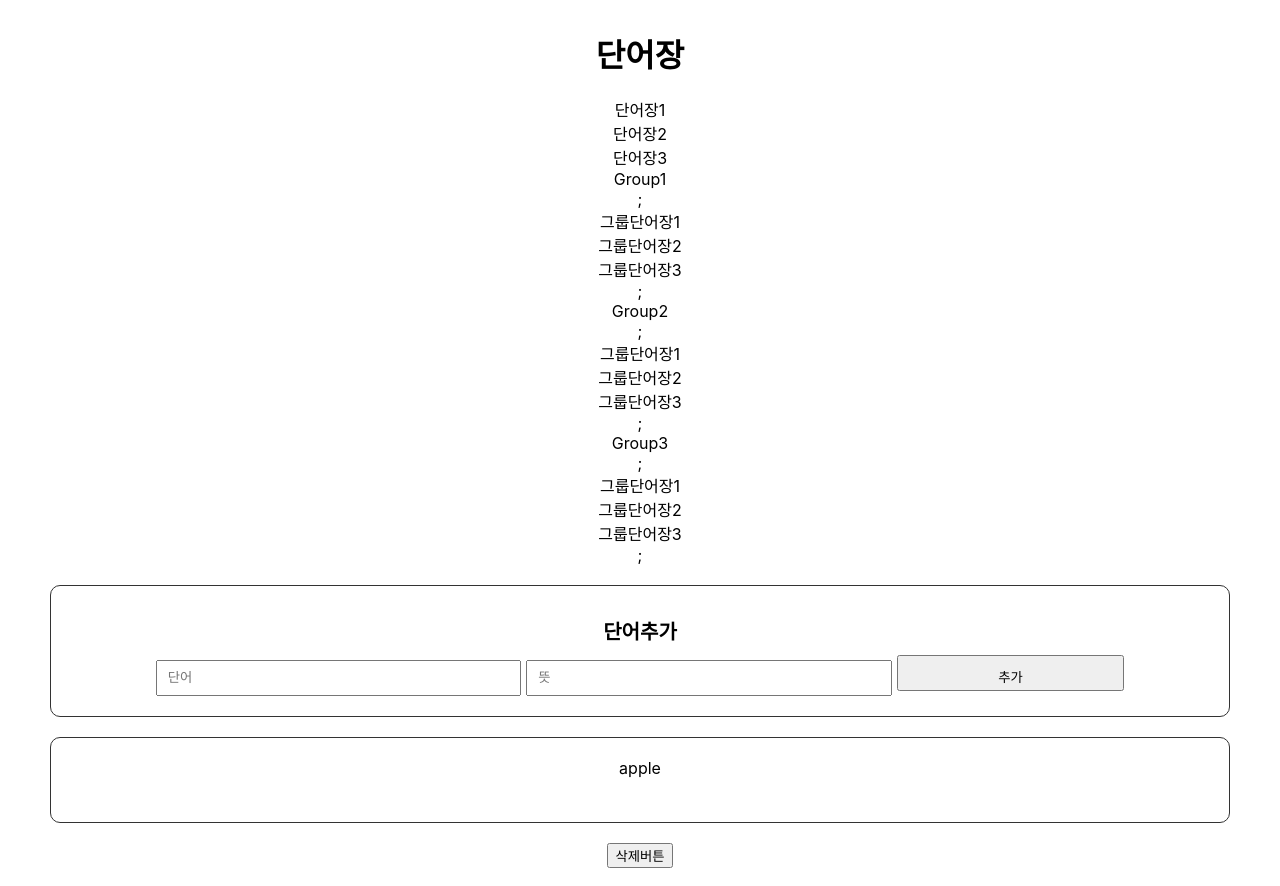
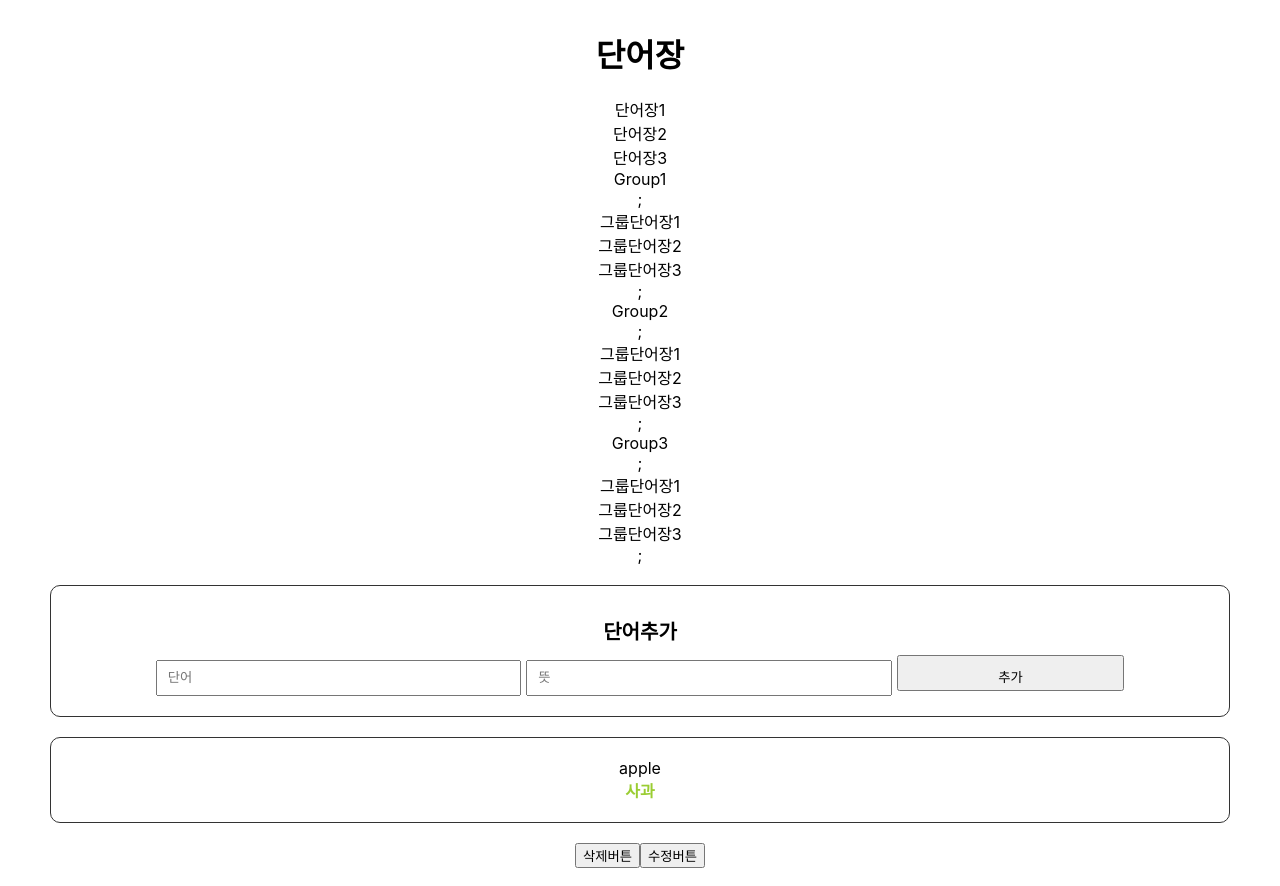
Before and after one commit to 2seunghye/wordbook-fe, a React (Create React App) app: page / in a window 1280 px wide. Shown: the top 886 px of the page. Built offline with nearby package versions, Linux system fonts and the light colour scheme.

Commit message:
Add Modify Word Function

```diff
--- /dev/null
+++ b/src/Components/Body/ModifyWord.js
@@ -0,0 +1,46 @@
+import React from 'react';
+
+class ModifyWord extends React.Component {
+  constructor(props) {
+    super(props);
+    this.state = {
+      id: this.props.id,
+      newVoca: this.props.voca,
+      newMeaning: this.props.meaning,
+    };
+  }
+
+  onChangeHandler = (e) => {
+    this.setState({
+      [e.target.name]: e.target.value,
+    });
+  };
+
+  onCreateHandler = () => {
+    const { newVoca, newMeaning, id } = this.state;
+    const { onReviseWord, onToggleIsBeenModifying } = this.props;
+    const word = { id: id, voca: newVoca, meaning: newMeaning };
+    onReviseWord(word);
+    onToggleIsBeenModifying();
+  };
+
+  render() {
+    const { newVoca, newMeaning } = this.state;
+    const { onReviseWord } = this.props;
+    return (
+      <div>
+        <div className="addWordForm">
+          <h2>단어수정</h2>
+          <label htmlFor="voca"></label>
+          <input type="text" id="voca" name="newVoca" onChange={this.onChangeHandler} value={newVoca} placeholder="단어" />
+          <label htmlFor="meaning"></label>
+          <input type="text" id="meaning" name="newMeaning" onChange={this.onChangeHandler} value={newMeaning} placeholder="뜻" />
+          <button onClick={this.onCreateHandler}>수정</button>
+          <button onClick={this.props.onToggleIsBeenModifying}>취소</button>
+        </div>
+      </div>
+    );
+  }
+}
+
+export default ModifyWord;
--- a/src/Components/Body/Word.js
+++ b/src/Components/Body/Word.js
@@ -1,10 +1,12 @@
 import React from 'react';
 import './Word.css';
+import WordView from './WordView';
+import ModifyWord from './ModifyWord';
 
 class Word extends React.Component {
   constructor(props) {
     super(props);
-    this.state = { isOpen: this.props.isOpen };
+    this.state = { isOpen: this.props.isOpen, isBeenModifying: false };
   }
 
   handleClick = () => {
@@ -13,23 +15,29 @@ class Word extends React.Component {
     }));
   };
 
+  onToggleIsBeenModifying = () => {
+    this.setState((state) => ({
+      isBeenModifying: !state.isBeenModifying,
+    }));
+  };
+
   render() {
-    const { voca, meaning, onRemoveWord, id } = this.props;
-    const { isOpen } = this.state;
+    const { voca, meaning, onRemoveWord, id, onReviseWord } = this.props;
+    const { isOpen, isBeenModifying } = this.state;
 
     return (
       <div>
-        <div className="word-card" onClick={this.handleClick}>
-          <div className="voca">
-            <span>{voca}</span>
-          </div>
-          <div className={isOpen ? 'meaning' : 'meaning hidden'}>
-            <span>{meaning}</span>
-          </div>
-        </div>
-        <button type="button" onClick={() => onRemoveWord(id)}>
-          삭제버튼
-        </button>
+        {isBeenModifying ? (
+          <ModifyWord
+            onToggleIsBeenModifying={this.onToggleIsBeenModifying}
+            voca={voca}
+            meaning={meaning}
+            id={id}
+            onReviseWord={onReviseWord}
+          />
+        ) : (
+          <WordView onToggleIsBeenModifying={this.onToggleIsBeenModifying} voca={voca} meaning={meaning} id={id} />
+        )}
       </div>
     );
   }
--- a/src/Components/Body/WordList.js
+++ b/src/Components/Body/WordList.js
@@ -2,9 +2,9 @@ import React from 'react';
 import Word from './Word';
 
 class WordList extends React.Component {
-  // constructor(props) {
-  //   super(props);
-  // }
+  constructor(props) {
+    super(props);
+  }
 
   onUpdate = () => {
     const newArr = this.props.wordList;
@@ -12,11 +12,11 @@ class WordList extends React.Component {
   };
 
   render() {
-    const { wordList, onRemoveWord } = this.props;
+    const { wordList, onRemoveWord, onReviseWord } = this.props;
     return (
       <div>
         {wordList.map((word, index) => (
-          <Word key={index} id={word.id} voca={word.voca} meaning={word.meaning} onRemoveWord={onRemoveWord} />
+          <Word key={index} id={word.id} voca={word.voca} meaning={word.meaning} onRemoveWord={onRemoveWord} onReviseWord={onReviseWord} />
         ))}
       </div>
     );
--- /dev/null
+++ b/src/Components/Body/WordView.js
@@ -0,0 +1,45 @@
+import React from 'react';
+
+class WordView extends React.Component {
+  constructor(props) {
+    super(props);
+    this.state = { isOpen: this.props.isOpen };
+  }
+
+  onReviseWord = (newWord) => {
+    const newArr = this.state.words.map((word) => {
+      if (word.id === newWord.id) {
+        word.voca = newWord.voca;
+        word.meaning = newWord.meaning;
+      }
+    });
+    this.setState({
+      words: newArr,
+    });
+  };
+
+  render() {
+    const { voca, meaning, onRemoveWord, id } = this.props;
+    const { isOpen } = this.state;
+    return (
+      <div>
+        <div className="word-card" onClick={this.handleClick}>
+          <div className="voca">
+            <span>{voca}</span>
+          </div>
+          <div className={isOpen ? 'meaning hidden' : 'meaning'}>
+            <span>{meaning}</span>
+          </div>
+        </div>
+        <button type="button" onClick={() => onRemoveWord(id)}>
+          삭제버튼
+        </button>
+        <button type="button" onClick={this.props.onToggleIsBeenModifying}>
+          수정버튼
+        </button>
+      </div>
+    );
+  }
+}
+
+export default WordView;
--- a/src/View/WordBookPage.js
+++ b/src/View/WordBookPage.js
@@ -27,10 +27,22 @@ class WordBook extends React.Component {
       <div>
         <Navigation />
         <AddWord onChangeWords={this.onChangeWords} />
-        <WordList wordList={this.state.words} onRemoveWord={this.onRemoveWord} />
+        <WordList onReviseWord={this.onReviseWord} wordList={this.state.words} onRemoveWord={this.onRemoveWord} />
       </div>
     );
   }
+
+  onReviseWord = (newWord) => {
+    const newWords = this.state.words;
+    const changeIndex = newWords.findIndex((word) => word.id === newWord.id);
+
+    newWords[changeIndex].voca = newWord.voca;
+    newWords[changeIndex].meaning = newWord.meaning;
+
+    this.setState({
+      words: newWords,
+    });
+  };
 
   onChangeWords = (word) => {
     const newArr = this.state.words.concat(word);
```
Also changed, not shown: 1 other file (tests, documents, lock files or other folders).
